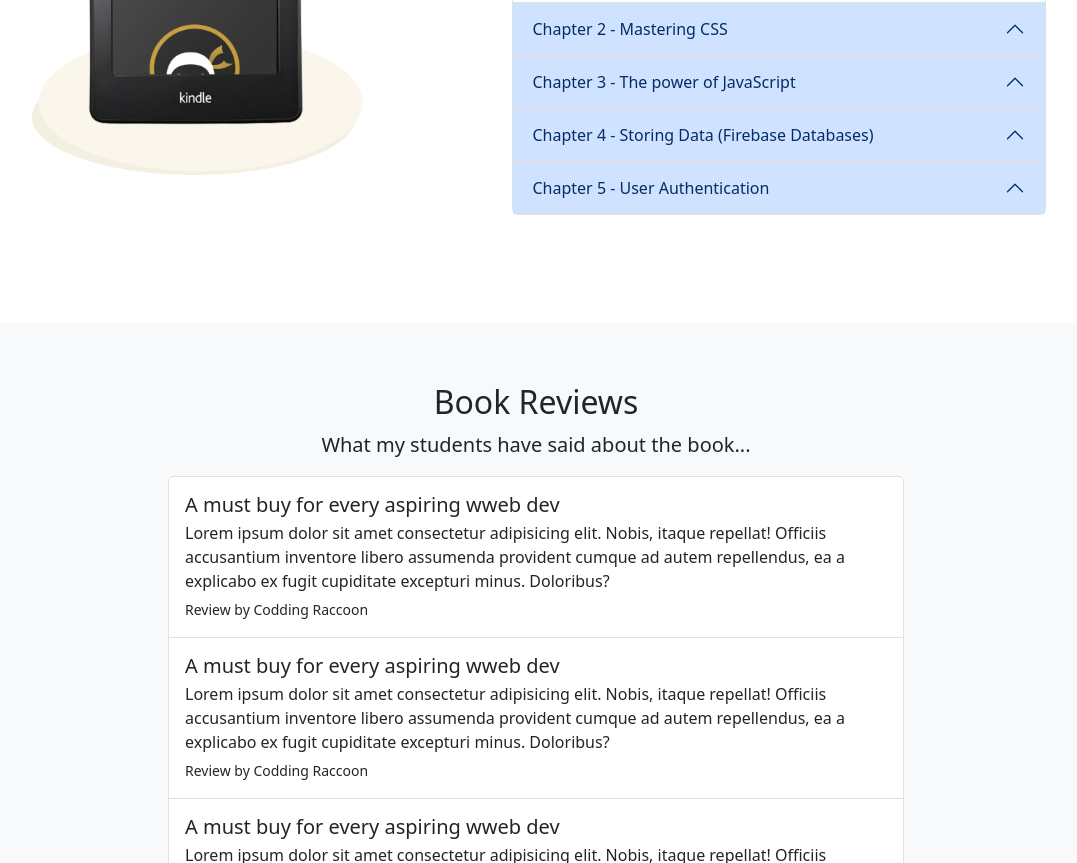
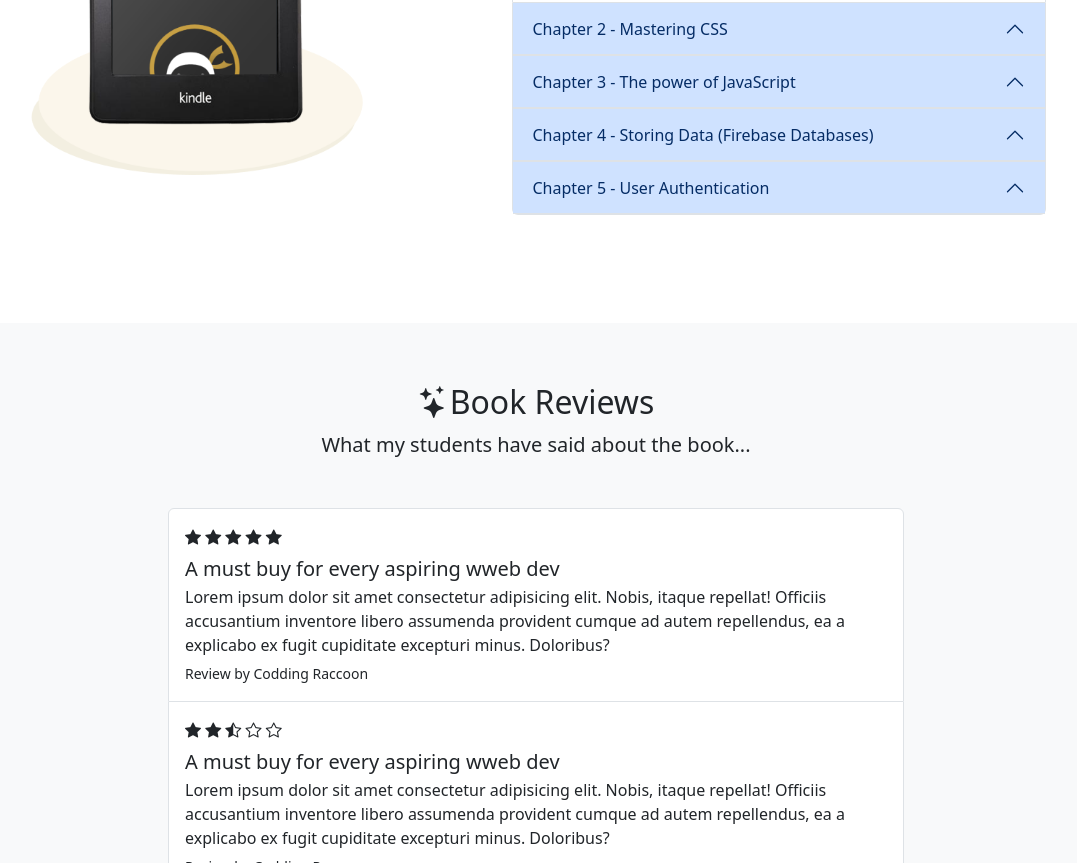
Before and after one commit to Yakub357/bootstrap-project-1, a plain HTML site: page index.html in a window 1280 px wide. Shown: the part 1937-2800 px from the top of the page, without its empty margins (104-1181 px from the left). Drawn offline with nearby package versions, Linux system fonts and the light colour scheme.

Commit message:
lesson-13 completed, Review section completed, added BS icons

```diff
--- a/index.html
+++ b/index.html
@@ -12,6 +12,10 @@
       integrity="sha384-KK94CHFLLe+nY2dmCWGMq91rCGa5gtU4mk92HdvYe+M/SXH301p5ILy+dN9+nJOZ"
       crossorigin="anonymous"
     />
+    <link
+      rel="stylesheet"
+      href="https://cdn.jsdelivr.net/npm/bootstrap-icons@1.10.4/font/bootstrap-icons.css"
+    />
   </head>
   <style>
     section {
@@ -25,6 +29,7 @@
       <div class="container-xxl">
         <a href="#intro" class="navbar-brand">
           <span class="fw-bold text-secondary">
+            <i class="bi bi-book-half"></i>
             Coding Raccoon Pro - the Book
           </span>
         </a>
@@ -371,13 +376,20 @@
     <section id="reviews" class="bg-light">
       <div class="container-lg">
         <div class="text-center">
-          <h2>Book Reviews</h2>
+          <h2><i class="bi bi-stars"></i>Book Reviews</h2>
           <p class="lead">What my students have said about the book...</p>
         </div>
-        <div class="row justify-content-center">
+        <div class="row justify-content-center my-5">
           <div class="col-lg-8">
             <div class="list-group">
               <div class="list-group-item py-3">
+                <div class="pb-2">
+                  <i class="bi bi-star-fill"></i>
+                  <i class="bi bi-star-fill"></i>
+                  <i class="bi bi-star-fill"></i>
+                  <i class="bi bi-star-fill"></i>
+                  <i class="bi bi-star-fill"></i>
+                </div>
                 <h5 class="mb-1">A must buy for every aspiring wweb dev</h5>
                 <p class="mb-1">
                   Lorem ipsum dolor sit amet consectetur adipisicing elit.
@@ -388,6 +400,13 @@
                 <small>Review by Codding Raccoon</small>
               </div>
               <div class="list-group-item py-3">
+                <div class="pb-2">
+                  <i class="bi bi-star-fill"></i>
+                  <i class="bi bi-star-fill"></i>
+                  <i class="bi bi-star-half"></i>
+                  <i class="bi bi-star"></i>
+                  <i class="bi bi-star"></i>
+                </div>
                 <h5 class="mb-1">A must buy for every aspiring wweb dev</h5>
                 <p class="mb-1">
                   Lorem ipsum dolor sit amet consectetur adipisicing elit.
@@ -398,6 +417,13 @@
                 <small>Review by Codding Raccoon</small>
               </div>
               <div class="list-group-item py-3">
+                <div class="pb-2">
+                  <i class="bi bi-star-fill"></i>
+                  <i class="bi bi-star-fill"></i>
+                  <i class="bi bi-star-fill"></i>
+                  <i class="bi bi-star-fill"></i>
+                  <i class="bi bi-star-half"></i>
+                </div>
                 <h5 class="mb-1">A must buy for every aspiring wweb dev</h5>
                 <p class="mb-1">
                   Lorem ipsum dolor sit amet consectetur adipisicing elit.
```
